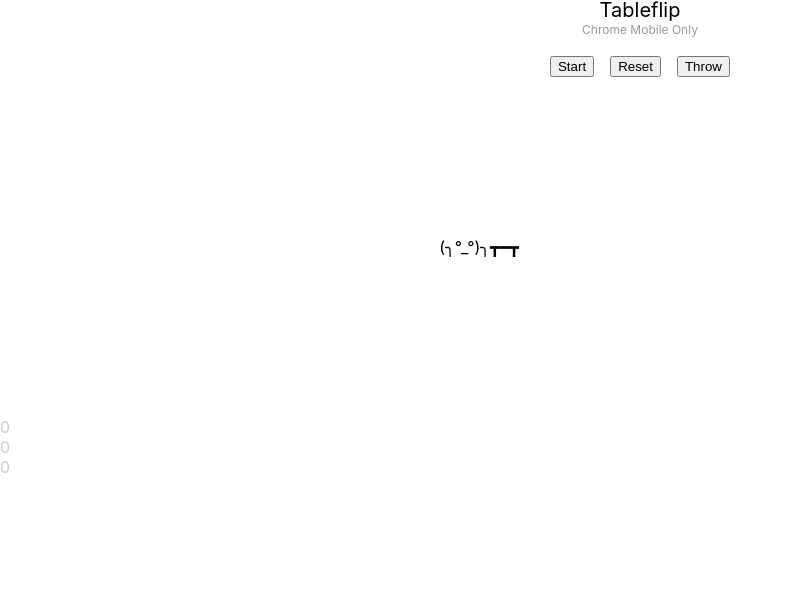
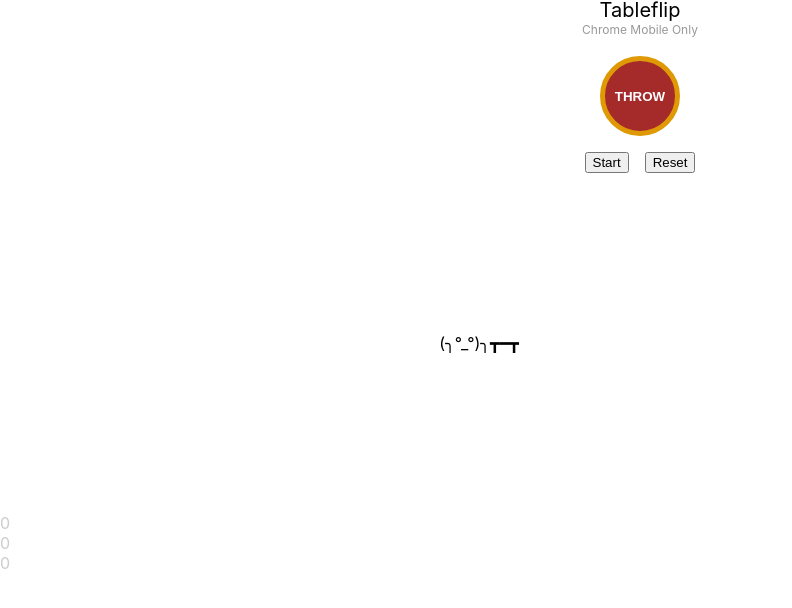
Before and after one commit to scottsasaki/tableflip, a React (Create React App) app: page / in a window 1280 px wide. Shown: the top 608 px of the page, without its empty margins (0-792 px from the left). Built offline with nearby package versions, Linux system fonts and the light colour scheme.

Commit message:
make it a button

```diff
--- a/src/App.css
+++ b/src/App.css
@@ -24,3 +24,36 @@
   /* max-width: 400px;
   margin: 0 auto; */
 }
+
+.shaking {
+  font-weight: bold;
+  animation-name: shaking;
+  animation-iteration-count: infinite;
+  animation-duration: 0.025s;
+}
+
+@keyframes shaking {
+  from {
+    transform: translateX(1px);
+  }
+
+  to {
+    transform: translateX(-2px);
+  }
+}
+
+.button-throw {
+  cursor: pointer;
+  border-radius: 10rem;
+  width: 5rem;
+  height: 5rem;
+  background: brown;
+  border: 5px solid #df9904;
+  color: white;
+  text-transform: uppercase;
+  font-weight: 600;
+}
+
+.debug {
+  color: #ccc;
+}
--- a/src/App.js
+++ b/src/App.js
@@ -1,6 +1,6 @@
 // import logo from "./logo.svg";
 import "./App.css";
-import { useState } from "react";
+import { useState, useEffect } from "react";
 
 function App() {
   // const [max, setMax] = useState({ x: 0, y: 0, z: 0 });
@@ -9,22 +9,16 @@ function App() {
   const [z, setZ] = useState(0);
 
   const [thrown, setThrown] = useState(false);
+  const [preparing, setPreparing] = useState(false);
 
   function handleResetClick() {
+    setPreparing(false);
     setX(0);
     setY(0);
     setZ(0);
     setThrown(false);
   }
 
-  function handleMockThrow() {
-    setX(Math.random() * 10);
-    setY(Math.random() * 10);
-    setZ(Math.random() * 10);
-    setThrown(true);
-  }
-
-  function handleStartSensing() {
   // eslint-disable-next-line no-undef
   const acl = new Accelerometer({ frequency: 60 });
 
@@ -38,9 +32,45 @@ function App() {
     }
   });
 
+  useEffect(() => {
     acl.start();
+
+    return () => {
+      acl.stop();
+    };
+  }, []);
+
+  function handleMockThrow() {
+    if (thrown) {
+      handleResetClick();
     }
 
+    setTimeout(() => {
+      setPreparing(true);
+    }, 1000);
+
+    setTimeout(
+      () => {
+        setPreparing(false);
+        setThrown(true);
+
+        setX((Math.random() * 10).toFixed(2));
+        setY((Math.random() * 10).toFixed(2));
+        setZ((Math.random() * 10).toFixed(2));
+      },
+      thrown ? 1500 : 1000
+    );
+  }
+
+  const handleStartSensing = () => {};
+
+  const face = () => {
+    if (thrown) {
+      return x > 8 ? "(╯ಠ□ಠ)╯︵" : "(╯°□°)╯︵";
+    } else {
+      return "(╮°_°)╮";
+    }
+  };
   return (
     <div className="app-container">
       <header className="header">Tableflip</header>
@@ -60,14 +90,17 @@ function App() {
           maxWidth: "500px",
         }}
       >
-        <div className="character" style={{ textAlign: "right" }}>
-          {thrown ? "(╯°□°)╯︵" : "(╮°_°)╮"}
+        <div
+          className={`character ${preparing ? "shaking" : ""}`}
+          style={{ textAlign: "right" }}
+        >
+          {face()}
         </div>
         <div className="room">
           <div
             className="x-axis"
             style={{
-              transform: `translateX(${x * 10}px)`,
+              transform: `translateX(${x * 20}px)`,
               transition: "all 1s",
               display: "inline-block",
             }}
@@ -76,7 +109,7 @@ function App() {
               className="table"
               style={{
                 display: "inline-block",
-                transform: `rotate(${y * 100}deg)`,
+                transform: `rotate(${x * 150}deg)`,
                 transition: "all 1s",
               }}
             >
@@ -87,10 +120,10 @@ function App() {
         {/* ┳━┳ ┳━┳ ヽ(ಠل͜ಠ)ﾉ (╯°□°)╯︵ ┻━┻ */}
       </section>
 
-      <section className="debug" style={{ color: "#ccc" }}>
-        <div className="max">{x}</div>
-        <div className="max">{y}</div>
-        <div className="max">{z}</div>
+      <section className="debug">
+        <div className="code">{x}</div>
+        <div className="code">{y}</div>
+        <div className="code">{z}</div>
       </section>
     </div>
   );
@@ -98,11 +131,24 @@ function App() {
 
 function Controls({ onStart, onResetClick, onMockThrow }) {
   return (
+    <div
+      style={{
+        display: "flex",
+        justifyContent: "center",
+        flexDirection: "column",
+        alignItems: "center",
+        gap: "1rem",
+      }}
+    >
+      <button onClick={onMockThrow} className="button-throw">
+        Throw
+      </button>
+
       <div style={{ display: "flex", justifyContent: "center", gap: "1rem" }}>
         <button onClick={onStart}>Start</button>
 
         <button onClick={onResetClick}>Reset</button>
-      <button onClick={onMockThrow}>Throw</button>
+      </div>
     </div>
   );
 }
```
Lines whose indentation alone changed are shown as unchanged.
